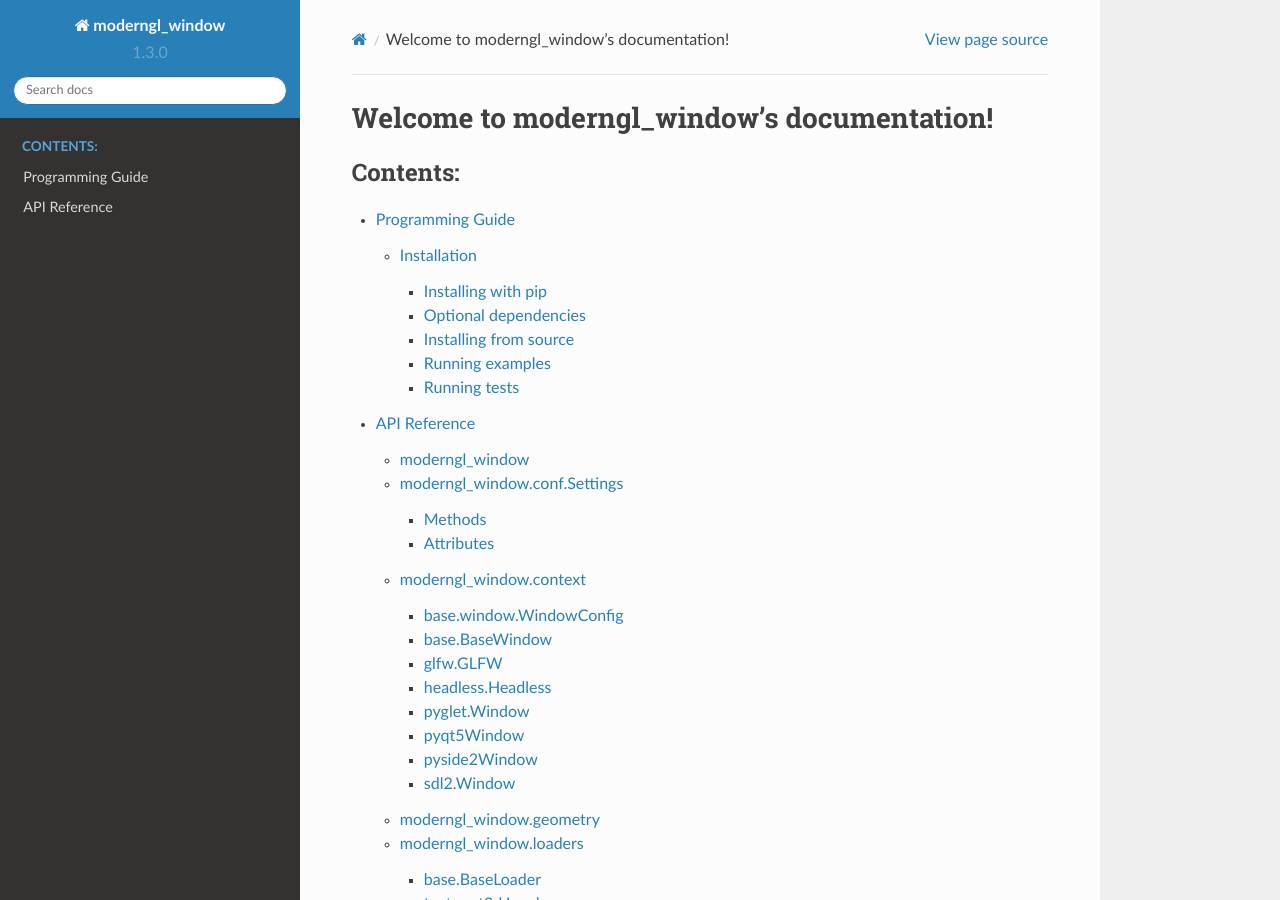
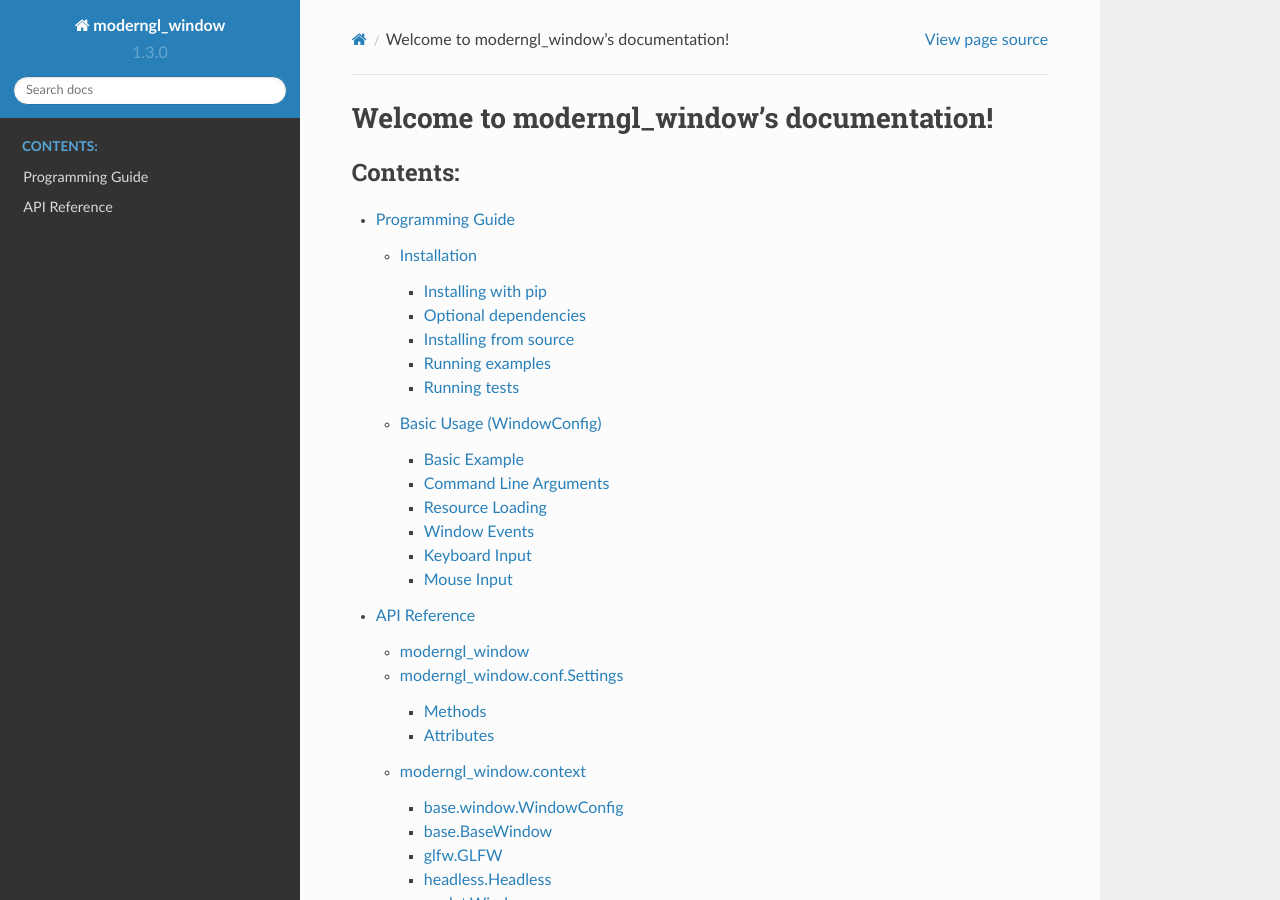
Before and after one commit to moderngl/moderngl-window, a Sphinx documentation site: the page built from docs/index.rst, in a window 1280 px wide and 900 px high. Built offline with Sphinx 7.4.7 and the Read the Docs theme 2.0.0, drawn with Linux system fonts in a browser that asks for light colours; some of the changed lines change nothing that is shown.

Commit message:
Docs: Basic usage with WindowConfig

```diff
--- /dev/null
+++ b/docs/guide/basic_usage.rst
@@ -0,0 +1,137 @@
+
+Basic Usage (WindowConfig)
+==========================
+
+Using the :py:class:`~moderngl_window.context.base.window.WindowConfig`
+interface is the simplest way to start with moderngl_window.
+This can work for projects smaller projects and implies that this library
+provides the window and moderngl context.
+
+The API docs for this class alone should cover a lot of ground,
+but we'll go through the basics here.
+
+Basic Example
+-------------
+
+The :py:class:`~moderngl_window.context.base.window.WindowConfig` is
+simply a class you extend to customize/implement initalization,
+window parameters, rendering code, keybord input, mouse input
+and access simpler shortcut methods for loading resources.
+
+.. code:: python
+
+    import moderngl_window as mglw
+
+    class Test(mglw.WindowConfig):
+        gl_version = (3, 3)
+        window_size = (1920, 1080)
+
+        def __init__(self, **kwargs):
+            # By default we get the moderngl context and the window here
+            # self.wnd and self.ctx will be easily accessible later.
+            super().__init__(**kwargs)
+            # Do initialization here
+            self.prog = self.ctx.program(...)
+            self.vao = self.ctx.vertex_array(...)
+            self.texture = self.ctx.texture(self.wnd.size, 4)
+
+        def render(self, time, frametime):
+            # This method is called every frame
+            self.vao.render()
+
+    # Blocking call entering rendering/event loop
+    mglw.run_window_config(Test)
+
+Command Line Arguments
+----------------------
+
+The :py:func:`~moderngl_window.run_window_config` method also reads arguments
+from ``sys.argv`` making the user able to override config values in the class.
+
+Example::
+
+    python test.py --window glfw --fullscreen --vsync --samples 16 --cursor false --size 800x600
+
+See code for :py:func:`moderngl_window.parse_args` for more details.
+
+Resource Loading
+----------------
+
+The :py:class:`~moderngl_window.context.base.window.WindowConfig` class has
+built in shortcuts to the resource loading system.
+
+.. code:: python
+
+    self.load_texture('background.png')
+    self.load_texture_array('tiles.png', layers=16)
+    self.load_program('myprogram.glsl')
+    self.load_text('textfile.txt')
+    self.load_json('config.json')
+    self.load_binary('data.bin')
+    self.load_scene('cube.obj')
+    self.load_scene('city.gltf')
+
+All paths used in resource loading are relative to an absolute path
+provided in the :py:class:`~moderngl_window.context.base.window.WindowConfig`.
+
+.. code:: python
+
+    from pathlib import Path
+
+    class Test(mglw.WindowConfig):
+        resource_dir = (Path(__file__).parent / 'resources').resolve()
+
+If you need more than one search path for your resources, the ``resources``
+module have methods for this.
+
+Window Events
+-------------
+
+Implement the ``resize`` method to customize window resize handling.
+
+.. code:: python
+
+    def resize(self, width: int, height: int):
+        print("Window was resized. buffer size is {} x {}".format(width, height))
+
+Keyboard Input
+--------------
+
+Implement the ``key_event`` method to handle key events.
+
+.. code:: python
+
+    def key_event(self, key, action, modifiers):
+        # Key presses
+        if action == self.wnd.keys.ACTION_PRESS:
+            if key == self.wnd.keys.SPACE:
+                print("SPACE key was pressed")
+
+            # Using modifiers (shift and ctrl)
+
+            if key == self.wnd.keys.Z and modifiers.shift:
+                print("Shift + Z was pressed")
+
+            if key == self.wnd.keys.Z and modifiers.ctrl:
+                print("ctrl + Z was pressed")
+
+        # Key releases
+        elif action == self.wnd.keys.ACTION_RELEASE:
+            if key == self.wnd.keys.SPACE:
+                print("SPACE key was released")
+
+Mouse Input
+-----------
+
+Implement the ``mouse_*`` methods to handle mouse input.
+
+.. code:: python
+
+    def mouse_position_event(self, x, y):
+        print("Mouse position:", x, y)
+
+    def mouse_press_event(self, x, y, button):
+        print("Mouse button {} pressed at {}, {}".format(button, x, y))
+
+    def mouse_release_event(self, x: int, y: int, button: int):
+        print("Mouse button {} released at {}, {}".format(button, x, y))
--- a/docs/guide/index.rst
+++ b/docs/guide/index.rst
@@ -6,3 +6,4 @@ Programming Guide
    :maxdepth: 2
 
    install
+   basic_usage
```
